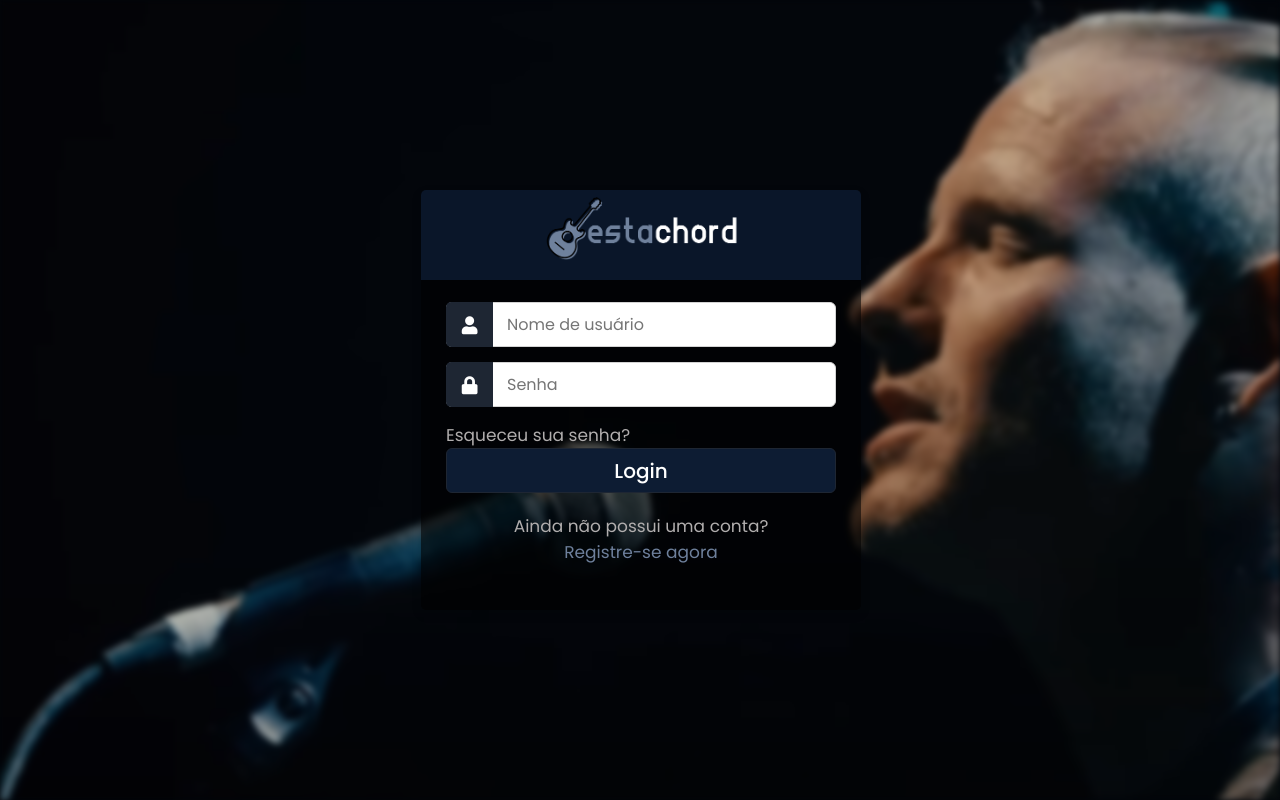
After one commit to joaomatheusm/estachord, a PHP site: page /pages/login.html in a window 1280 px wide. The commit adds this page. Run offline with PHP 8.4, Linux system fonts and the light colour scheme.

Commit message:
tela de login criada

```diff
--- /dev/null
+++ b/css/login.css
@@ -0,0 +1,142 @@
+@import url('https://fonts.googleapis.com/css2?family=Poppins:wght@200;300;400;500;600;700&display=swap');
+
+:root {
+    --color1: #636971;
+    --color2: #353C47;
+    --color3: #6E809C;
+    --color4: #1E2633;
+    --color5: #162133;
+    --color6: #0D1C33;
+}
+
+::selection {
+    background: var(--color3);
+}
+
+* {
+    margin: 0;
+    padding: 0;
+    box-sizing: border-box;
+    font-family: 'Poppins', sans-serif;
+}
+
+body {
+    background-color: #02050A;
+    display: flex;
+    justify-content: center;
+    align-items: center;
+}
+
+#background {
+    width: 100vw;
+    height: 100vh;
+    display: flex;
+    justify-content: center;
+    align-items: center;
+    background-color: #02050A;
+    background-image: url(/img/corey-taylor.png);
+    background-size: cover;
+    background-repeat: no-repeat;
+    filter: blur(3px);
+}
+
+.container {
+    position: absolute;
+    top: 50%;
+    left: 50%;
+    transform: translate(-50%, -50%);
+    margin: 0px 10px 0px 1px;
+    max-width: 440px;
+    width: 100%;
+    background: rgba(0, 0, 0, 0.589);
+    border-radius: 5px;
+    box-shadow: 0px 4px 10px 1px rgba(0, 0, 0, 0.1);
+}
+
+.container .logo {
+    height: 90px;
+    background: #0d1c33c9;
+    border-radius: 5px 5px 0 0;
+    color: #fff;
+    font-size: 30px;
+    font-weight: 600;
+    display: flex;
+    flex-direction: column;
+    align-items: center;
+    justify-content: center;
+}
+
+.container form {
+    padding: 30px 25px 25px 25px;
+    margin: -8px 0 20px 0;
+}
+
+.container form .row {
+    height: 45px;
+    margin-bottom: 15px;
+    position: relative;
+}
+
+.container form .row input {
+    height: 100%;
+    width: 100%;
+    outline: none;
+    padding-left: 60px;
+    border-radius: 6px;
+    border: 1px solid lightgrey;
+    font-size: 16px;
+    transition: all 0.3s ease;
+}
+
+.container form .row i {
+    position: absolute;
+    width: 47px;
+    height: 100%;
+    color: #fff;
+    font-size: 18px;
+    background: var(--color4);
+    border-radius: 5px 0 0 5px;
+    display: flex;
+    align-items: center;
+    justify-content: center;
+}
+
+.container form a {
+    color: #b1aeae;
+    font-size: 17px;
+    text-decoration: none;
+}
+
+.container form a:hover {
+    text-decoration: underline;
+}
+
+.container form .button input {
+    color: #fff;
+    font-size: 20px;
+    font-weight: 500;
+    padding-left: 0px;
+    background: var(--color6);
+    border: 1px solid var(--color4);
+    cursor: pointer;
+}
+
+form .button input:hover {
+    background: #183053;
+}
+
+.container form .signup-link {
+    color: #b1aeae;
+    text-align: center;
+    margin-top: 20px;
+    font-size: 17px;
+}
+
+.container form .signup-link a {
+    color: var(--color3);
+    text-decoration: none;
+}
+
+form .signup-link a:hover {
+    text-decoration: underline;
+}
--- a/index.html
+++ b/index.html
@@ -27,7 +27,10 @@
         </nav>
     </header>
     <aside>
-
+        <div id="login">
+            <a href="pages/signup.html">Cadastrar-se</a>
+            <a href="pages/login.html">Login</a>
+        </div>
     </aside>
     <main>
 
@@ -37,4 +40,5 @@
     </footer>
     <script src="js/script.js"></script>
 </body>
+
 </html>
--- /dev/null
+++ b/pages/login.html
@@ -0,0 +1,38 @@
+<!DOCTYPE html>
+<html lang="pt-br">
+
+<head>
+    <meta charset="utf-8">
+    <meta name="viewport" content="width=device-width, initial-scale=1.0">
+    <title>EstaChord</title>
+    <link rel="stylesheet" href="/css/login.css">
+    <link rel="stylesheet" href="https://cdnjs.cloudflare.com/ajax/libs/font-awesome/5.15.2/css/all.min.css" />
+</head>
+
+<body>
+    <div id="background"></div>
+    <div class="container">
+        <div class="logo">
+            <a href="/index.html">
+                <img src="/img/logo-branco.png" alt="" width="200px"> <!-- Diminuir a imagem original depois -->
+            </a>
+        </div>
+        <form action="#">
+            <div class="row">
+                <i class="fas fa-user"></i>
+                <input type="text" placeholder="Nome de usuário" required>
+            </div>
+            <div class="row">
+                <i class="fas fa-lock"></i>
+                <input type="password" placeholder="Senha" required>
+            </div>
+            <div class="pass"><a href="#">Esqueceu sua senha?</a></div>
+            <div class="row button">
+                <input type="submit" value="Login">
+            </div>
+            <div class="signup-link">Ainda não possui uma conta? <br> <a href="signup.html">Registre-se agora</a></div>
+        </form>
+    </div>
+</body>
+
+</html>
```
Also changed, not shown: css/style.css (+47 -2 lines), pages/signup.html (added, +45 -0 lines), img/corey-taylor.png (added).
